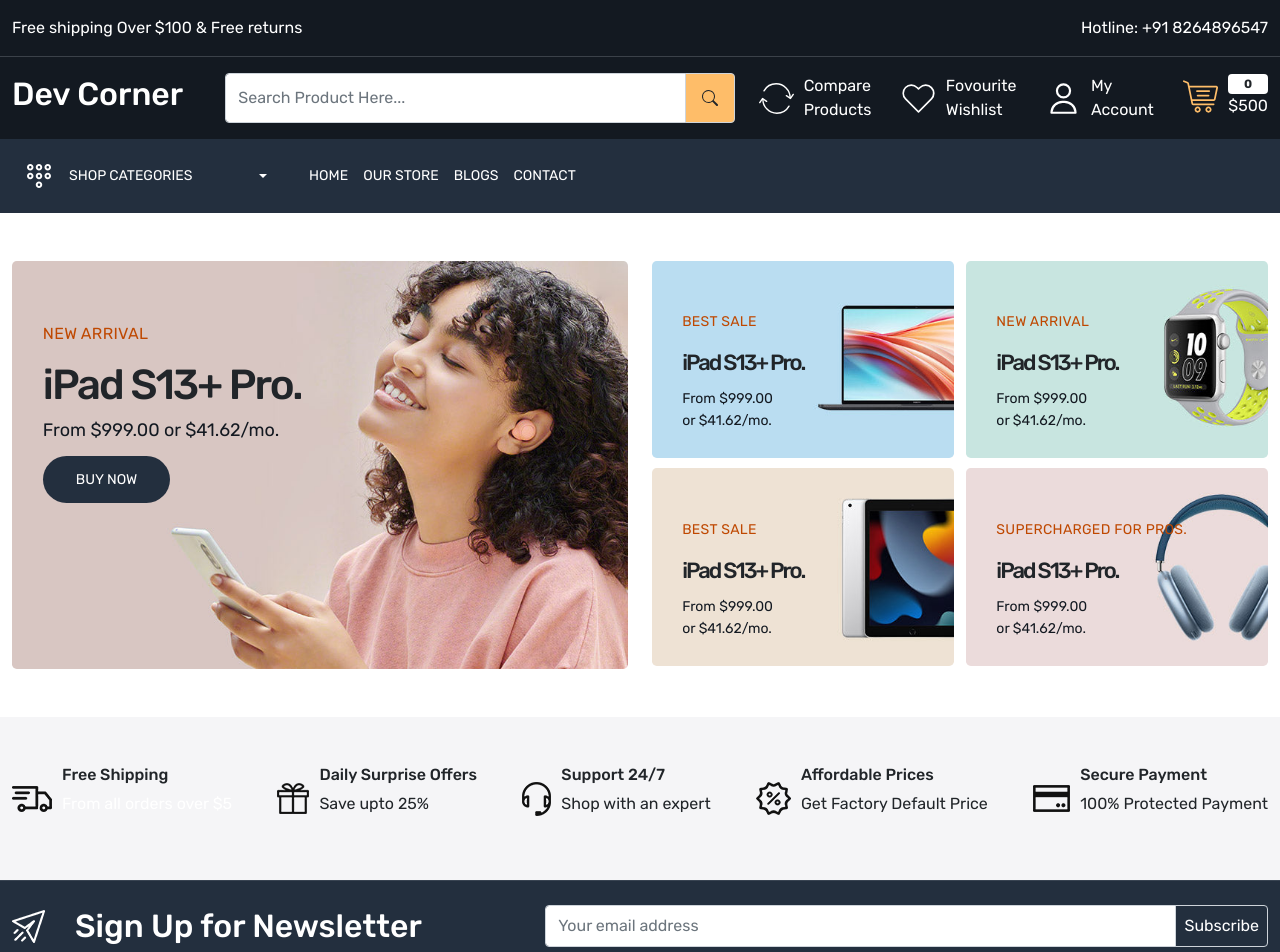
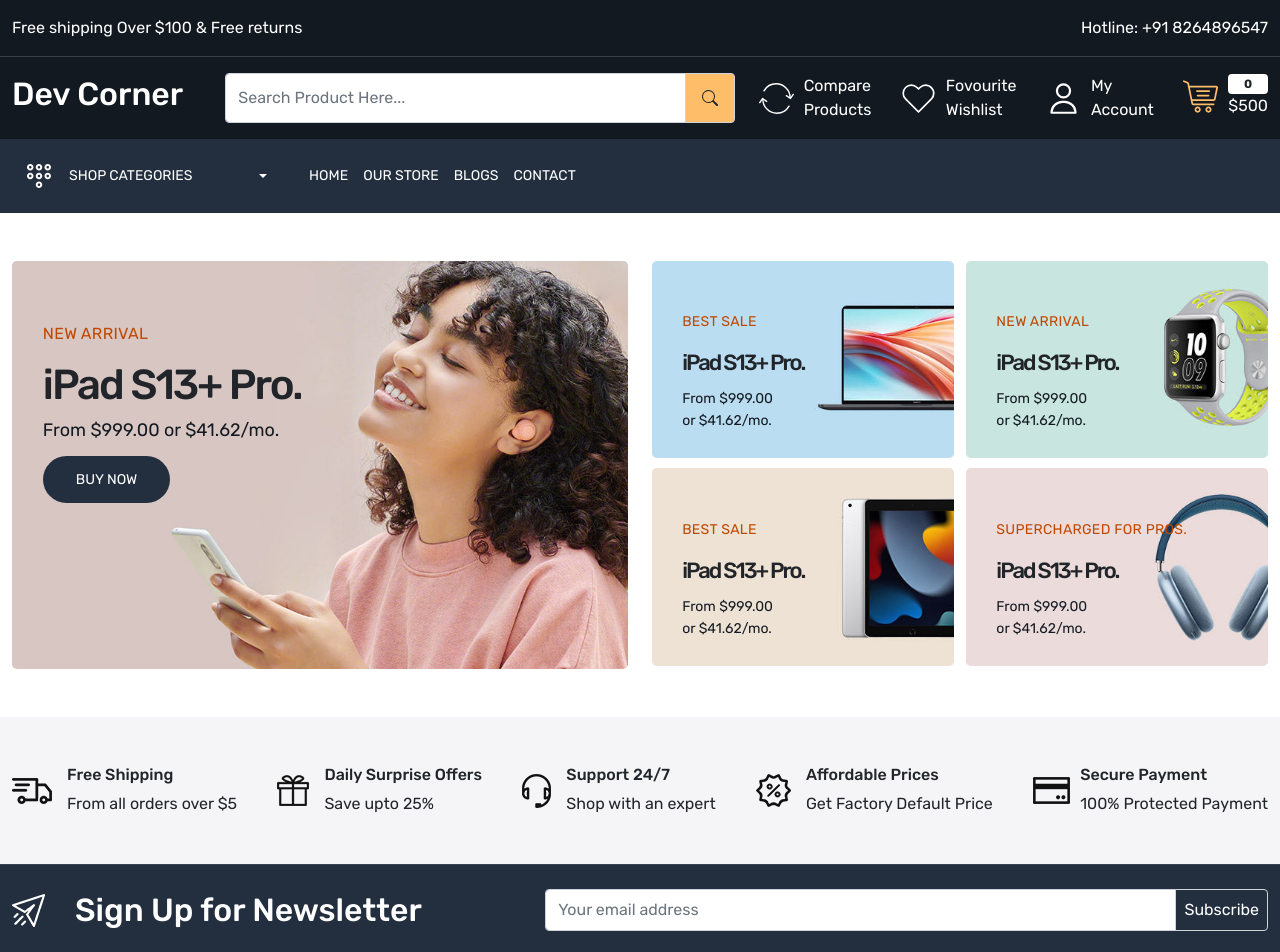
Before and after one commit to sam1090/ecommerce, a React (Create React App) app in the folder client/: page / in a window 1280 px wide. Shown: the top 952 px of the page. Built offline with nearby package versions, Linux system fonts and the light colour scheme.

Commit message:
home page section 2 completed

```diff
--- a/client/src/pages/Home.js
+++ b/client/src/pages/Home.js
@@ -94,39 +94,39 @@ const Home = () => {
           <div className="row">
             <div className="col-12">
               <div className="services d-flex align-items-center justify-content-between">
-                <div className="d-flex align-items-center gap-10">
+                <div className="d-flex align-items-center gap-15">
                   <img src="images/service.png" alt="services" />
                   <div>
                     <h6>Free Shipping</h6>
-                    <p className="text-white">From all orders over $5</p>
+                    <p className="mb-0">From all orders over $5</p>
                   </div>
                 </div>
-                <div className="d-flex align-items-center gap-10">
+                <div className="d-flex align-items-center gap-15">
                   <img src="images/service-02.png" alt="services" />
                   <div>
                     <h6>Daily Surprise Offers</h6>
-                    <p>Save upto 25%</p>
+                    <p className="mb-0">Save upto 25%</p>
                   </div>
                 </div>
-                <div className="d-flex align-items-center gap-10">
+                <div className="d-flex align-items-center gap-15">
                   <img src="images/service-03.png" alt="services" />
                   <div>
                     <h6>Support 24/7</h6>
-                    <p>Shop with an expert</p>
+                    <p className="mb-0">Shop with an expert</p>
                   </div>
                 </div>
-                <div className="d-flex align-items-center gap-10">
+                <div className="d-flex align-items-center gap-15">
                   <img src="images/service-04.png" alt="services" />
                   <div>
                     <h6>Affordable Prices</h6>
-                    <p>Get Factory Default Price</p>
+                    <p className="mb-0">Get Factory Default Price</p>
                   </div>
                 </div>
                 <div className="d-flex align-items-center gap-10">
                   <img src="images/service-05.png" alt="services" />
                   <div>
                     <h6>Secure Payment</h6>
-                    <p>100% Protected Payment</p>
+                    <p className="mb-0">100% Protected Payment</p>
                   </div>
                 </div>
               </div>
```
